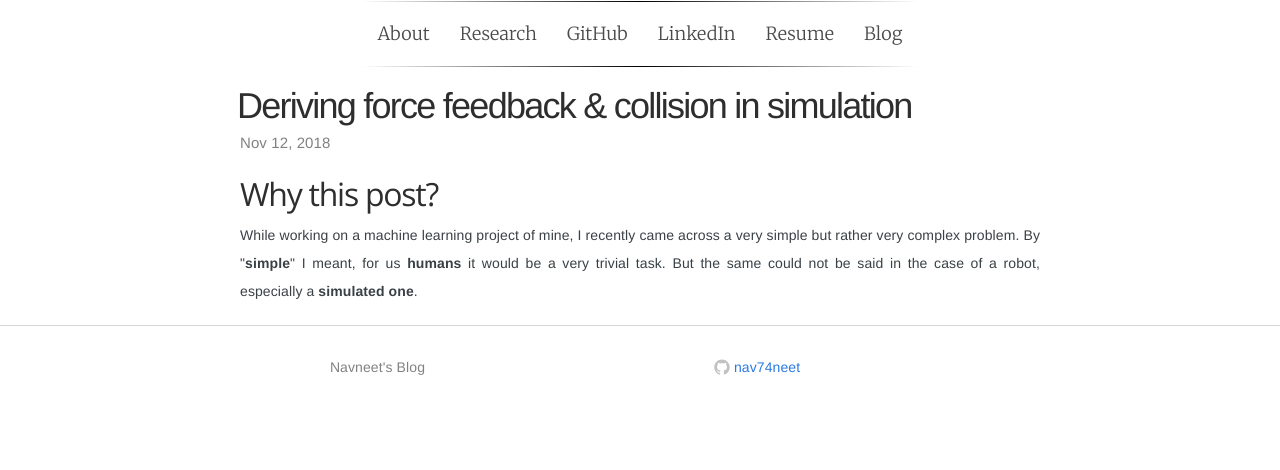
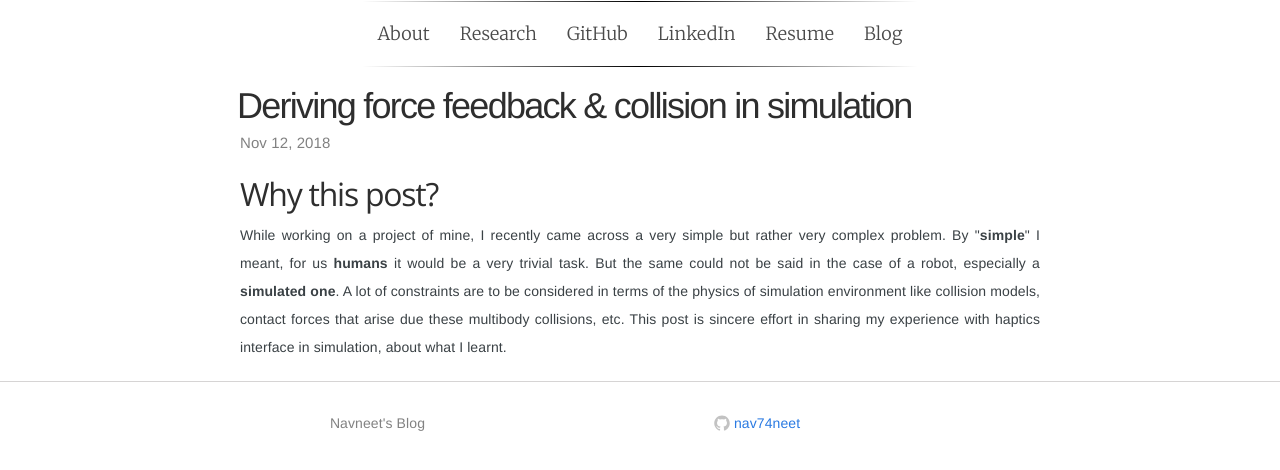
Before and after one commit to navuboy/navuboy.github.io, a Jekyll site: the page built from _posts/2018-11-12-haptics.md, in a window 1280 px wide. Shown: the top 470 px of the page. Built offline with Jekyll 4.4.1, drawn with Linux system fonts in a browser that asks for light colours; some web fonts are replaced.

Commit message:
Updated post

```diff
--- a/_posts/2018-11-12-haptics.md
+++ b/_posts/2018-11-12-haptics.md
@@ -8,5 +8,5 @@ tags: force feedback, gazebo, collision models, contact forces, novint falcon,
 ---
 ## Why this post?
 <p style="text-align:justify">
-While working on a machine learning project of mine, I recently came across a very simple but rather very complex problem. By "<strong>simple</strong>" I meant, for us <strong>humans</strong> it would be a very trivial task. But the same could not be said in the case of a robot, especially a <strong>simulated one</strong>.
+While working on a project of mine, I recently came across a very simple but rather very complex problem. By "<strong>simple</strong>" I meant, for us <strong>humans</strong> it would be a very trivial task. But the same could not be said in the case of a robot, especially a <strong>simulated one</strong>. A lot of constraints are to be considered in terms of the physics of simulation environment like collision models, contact forces that arise due these multibody collisions, etc. This post is sincere effort in sharing my experience with haptics interface in simulation, about what I learnt.
 </p>
```
